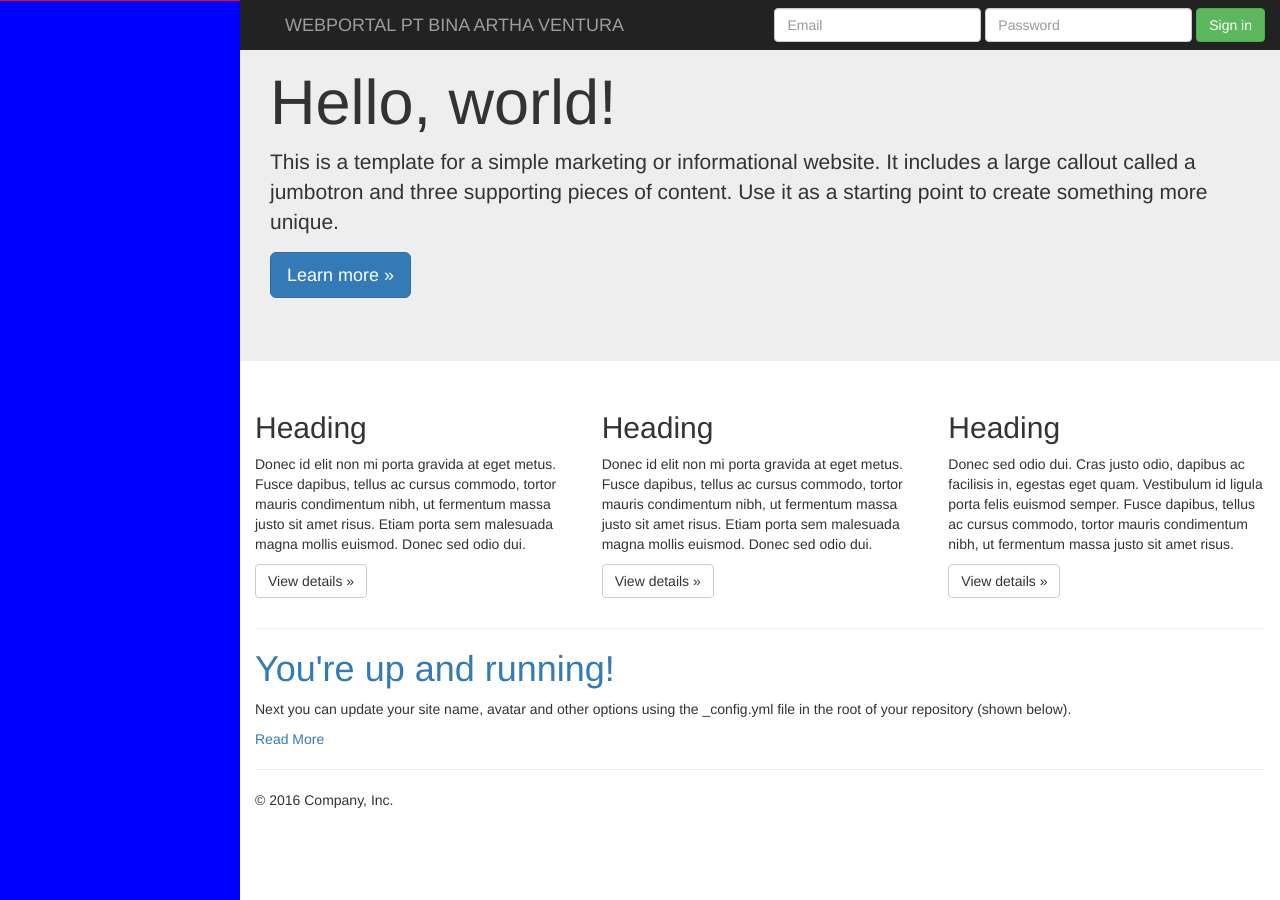
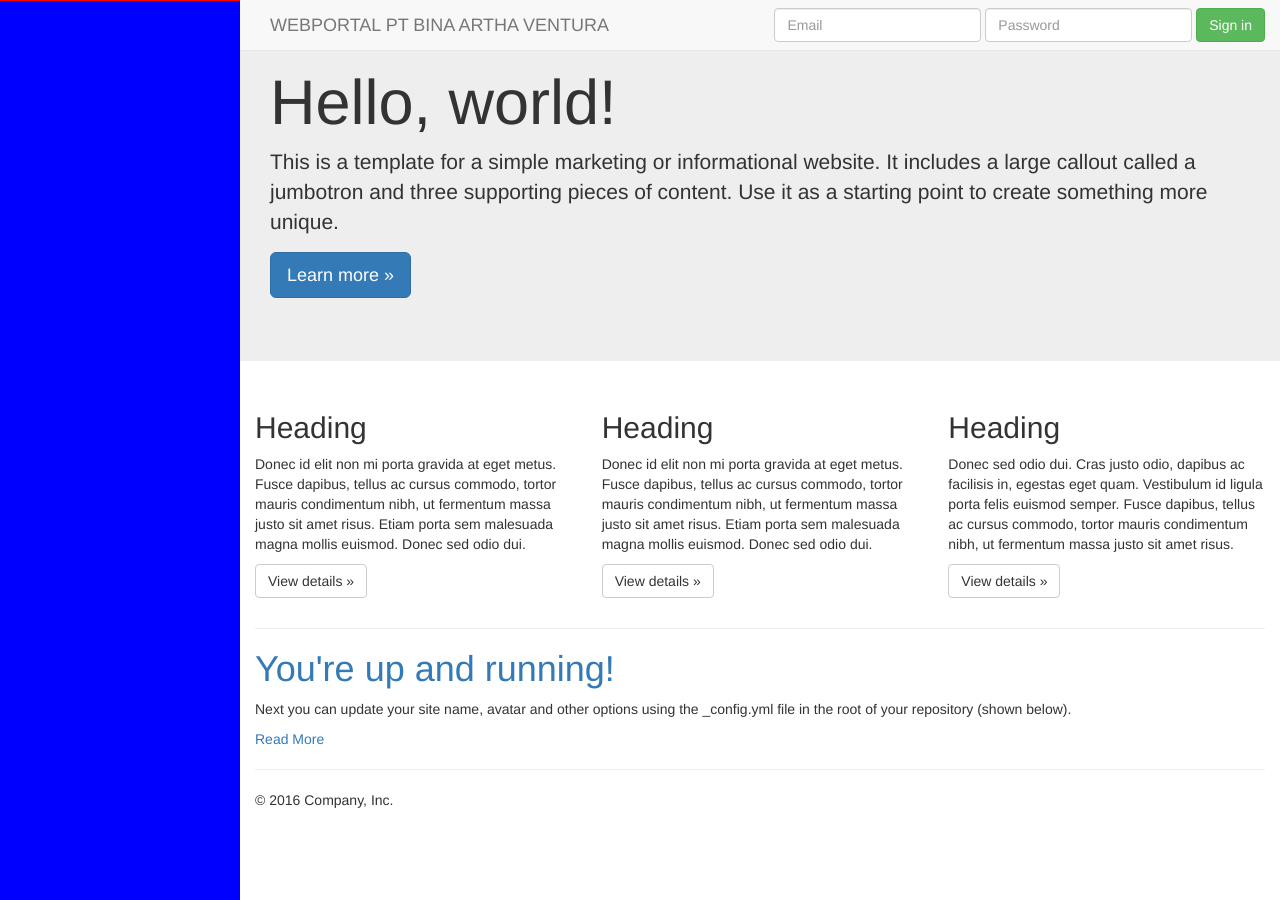
Before and after one commit to kemtol/Bina-Artha, a Jekyll site: the page built from index.html, in a window 1280 px wide. Built offline with Jekyll 4.4.1, drawn with Linux system fonts in a browser that asks for light colours.

Commit message:
Update default.html

```diff
--- a/_layouts/default.html
+++ b/_layouts/default.html
@@ -49,7 +49,7 @@
         </div>
       </div>
     </div>
-    <nav class="navbar-default navbar-inverse navbar-fixed-top push-left-240">
+    <nav class="navbar navbar-default navbar-fixed-top push-left-240">
       <div class="container-fluid">
         <div class="navbar-header">
           <button type="button" class="navbar-toggle collapsed" data-toggle="collapse" data-target="#navbar" aria-expanded="false" aria-controls="navbar">
```
